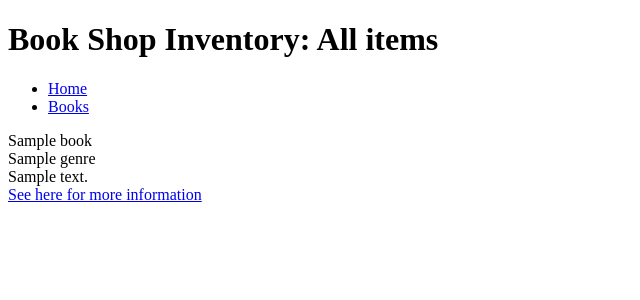
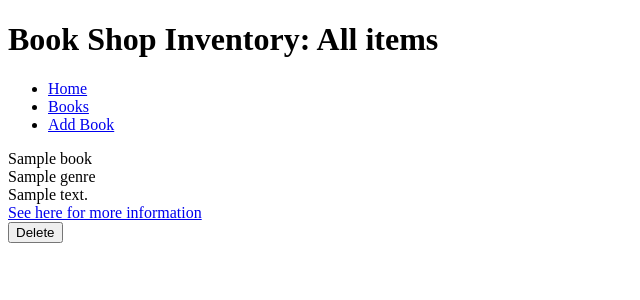
Before and after one commit to Jp2429/project_1, a Flask app: page /books in a window 1280 px wide. Shown: the top 300 px of the page, without its empty margins (0-640 px from the left). Run offline with Flask 2, Linux system fonts and the light colour scheme; a database or web service that is not in the repository returns one stand-in record (values such as "Sample title"); some libraries are stand-ins or nearby versions.

Commit message:
added show and delete function to book html page

```diff
--- a/controllers/books_controller.py
+++ b/controllers/books_controller.py
@@ -12,3 +12,32 @@ books_blueprint = Blueprint("books", __name__)
 def index():
     books = book_repository.select_all()
     return render_template("books/index.html", all_books=books)
+
+@books_blueprint.route("/books/<id>")
+def show_book(id):
+    book=book_repository.select(id)
+    #TODO create a markup calculation method
+    return render_template("/books/show_book.html",book=book)
+
+# delete
+@books_blueprint.route("/books/<id>/delete", methods=['POST'])
+def destroy(id):
+    book_repository.delete(id)
+    return redirect ("/books")
+
+# new book
+@books_blueprint.route("/books/new_book")
+def new_book():
+    all_authors = author_repository.select_all()
+    return render_template("books/new_book.html", all_authors= all_authors)
+
+
+# create book
+@books_blueprint.route("/books", methods=['POST'])
+def create_book():
+    title = request.form['title']
+    author_id = request.form['author_id']
+    author = author_repository.select(author_id)
+    book = Book(title, author)
+    book_repository.save(book)
+    return redirect('/books')
--- a/templates/base.html
+++ b/templates/base.html
@@ -18,7 +18,7 @@
     <ul class="book_shop_nav">
       <li><a href="/">Home</a></li>
       <li><a href="/books">Books</a></li>
-      <!-- <li><a href="/books/new_book">Add Book</a></li> -->
+      <li><a href="/books/new_book">Add Book</a></li>
 
 
     </ul>
--- a/templates/books/index.html
+++ b/templates/books/index.html
@@ -13,6 +13,9 @@
                 {{book.genre}}<br>
                 {{book.description}}<br>
                 <a href="/books/{{book.id}}">See here for more information</a>
+                <form class="delete_book" action="/books/{{ book.id }}/delete" method="POST">
+                    <input type="submit" value="Delete">
+                </form>
 
             </div>
 
```
Also changed, not shown: templates/books/new_book.html (added, +34 -0 lines), templates/books/show_book.html (added, +22 -0 lines).
